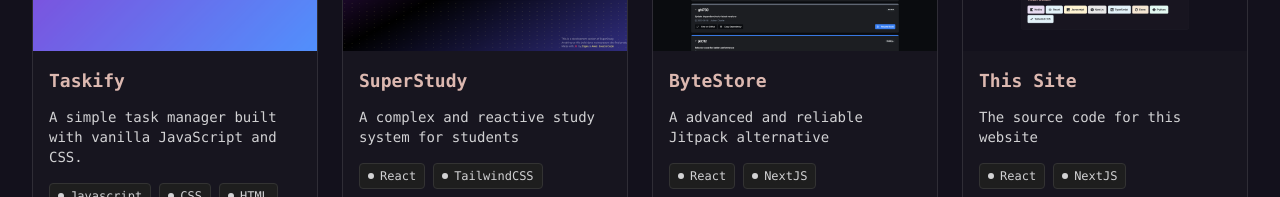
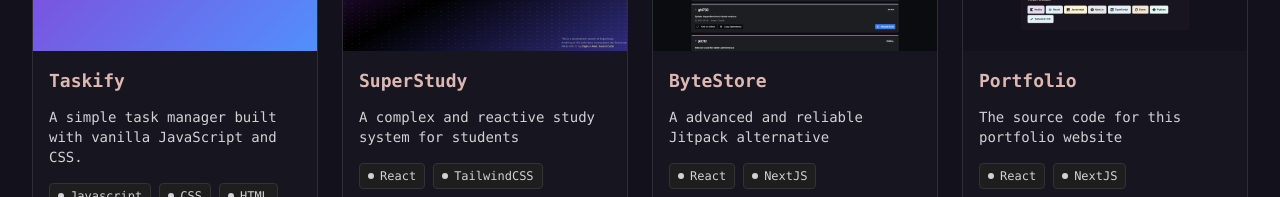
Before and after one commit to snowypy/Portfolio, a Next.js app: page / in a window 1280 px wide. Shown: the part 912-1109 px from the top of the page. Built offline with nearby package versions, Linux system fonts and the light colour scheme.

Commit message:
Update project titles and descriptions for clarity in portfolio

```diff
--- a/app/page.tsx
+++ b/app/page.tsx
@@ -38,8 +38,8 @@
     visitUrl: "https://bytestore.snowy.codes"
   },
   {
-    title: "This Site",
-    description: "The source code for this website",
+    title: "Portfolio",
+    description: "The source code for this portfolio website",
     image: portfolio,
     tags: ["React", "NextJS", "TypeScript"],
     sourceUrl: "https://github.com/snowypy/portfolio",
--- a/app/projects/page.tsx
+++ b/app/projects/page.tsx
@@ -38,8 +38,8 @@
     visitUrl: "https://bytestore.snowy.codes"
   },
   {
-    title: "This Site",
-    description: "The source code for this website",
+    title: "Portfolio",
+    description: "The source code for this portfolio website",
     image: portfolio,
     tags: ["React", "NextJS", "TypeScript"],
     sourceUrl: "https://github.com/snowypy/portfolio",
```
